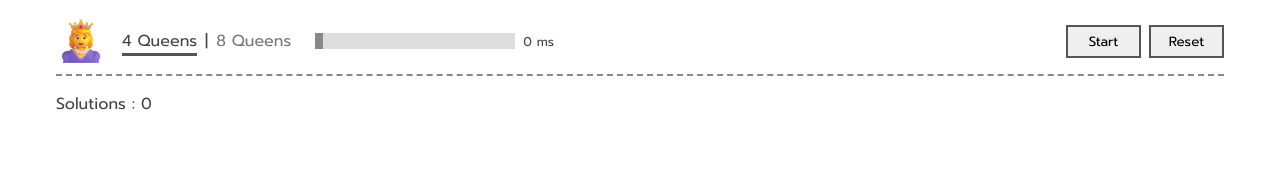
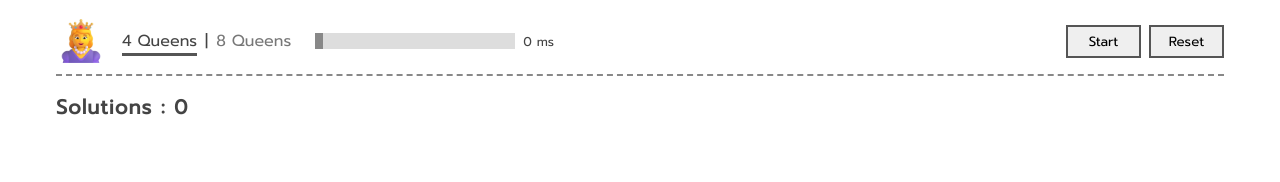
Before and after one commit to RitamChakraborty/n_queen_visualization, a React (Vite) app: page / in a window 1280 px wide. Shown: the top 182 px of the page. Built offline with nearby package versions, Linux system fonts and the light colour scheme.

Commit message:
Increase solutions font size

```diff
--- a/src/components/solutions/Solutions.css
+++ b/src/components/solutions/Solutions.css
@@ -1,2 +1,5 @@
 #Solutions {
+    font-weight: 600;
+    letter-spacing: 1px;
+    font-size: var(--medium-font-size);
 }
```
